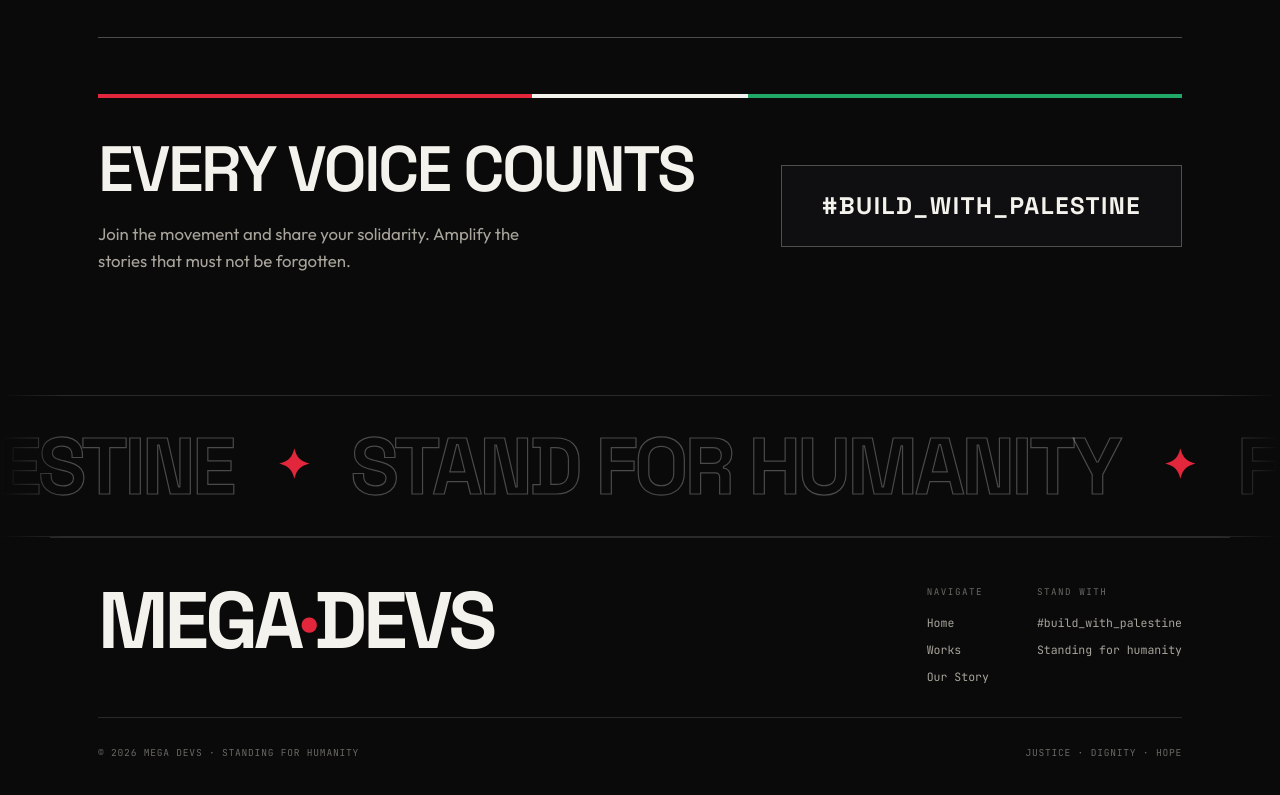
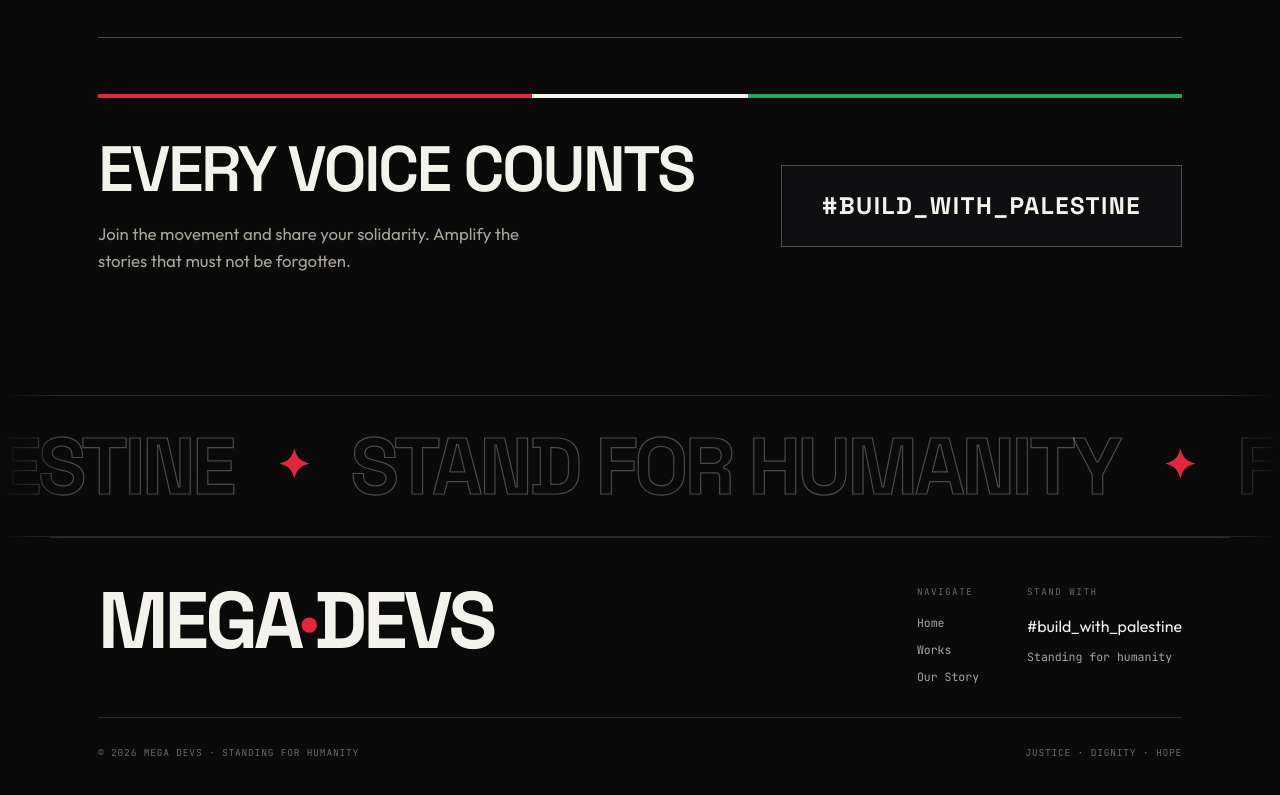
Before and after one commit to AdhamBinAhmed/Mega, a Next.js app: page /palestine in a window 1280 px wide. Shown: the part 2102-2897 px from the top of the page. Built offline with nearby package versions, Linux system fonts and the light colour scheme.

Commit message:
Palestine: remove Twitter/X links from #build_with_palestine
Co-Authored-By: Claude Opus 4.8 <noreply@anthropic.com>
Claude-Session: https://claude.ai/code/session_01RcMpbz8c7tTJZ5MK9g3FjL

```diff
--- a/app/palestine/page.tsx
+++ b/app/palestine/page.tsx
@@ -348,11 +348,11 @@ export default function PalestinePage() {
                 <h3 className="pal-cta-title">{t("Every voice counts")}</h3>
                 <p className="pal-cta-sub">{t("Join the movement and share your solidarity. Amplify the stories that must not be forgotten.")}</p>
               </div>
-              <motion.a href="https://twitter.com/search?q=%23build_with_palestine" target="_blank" rel="noopener noreferrer"
+              <motion.div
                 className="pal-hashtag" whileHover={{ y: -3 }} whileTap={{ scale: 0.97 }}>
                 <span className="pal-hashtag-sweep" />
                 #build_with_palestine
-              </motion.a>
+              </motion.div>
             </div>
           </div>
         </section>
@@ -380,7 +380,7 @@ export default function PalestinePage() {
             </div>
             <div className="pal-colophon-col">
               <h4>{t("Stand With")}</h4>
-              <a href="https://twitter.com/search?q=%23build_with_palestine" target="_blank" rel="noopener noreferrer">#build_with_palestine</a>
+              <span>#build_with_palestine</span>
               <a href="/">{t("Standing for humanity")}</a>
             </div>
           </div>
```
